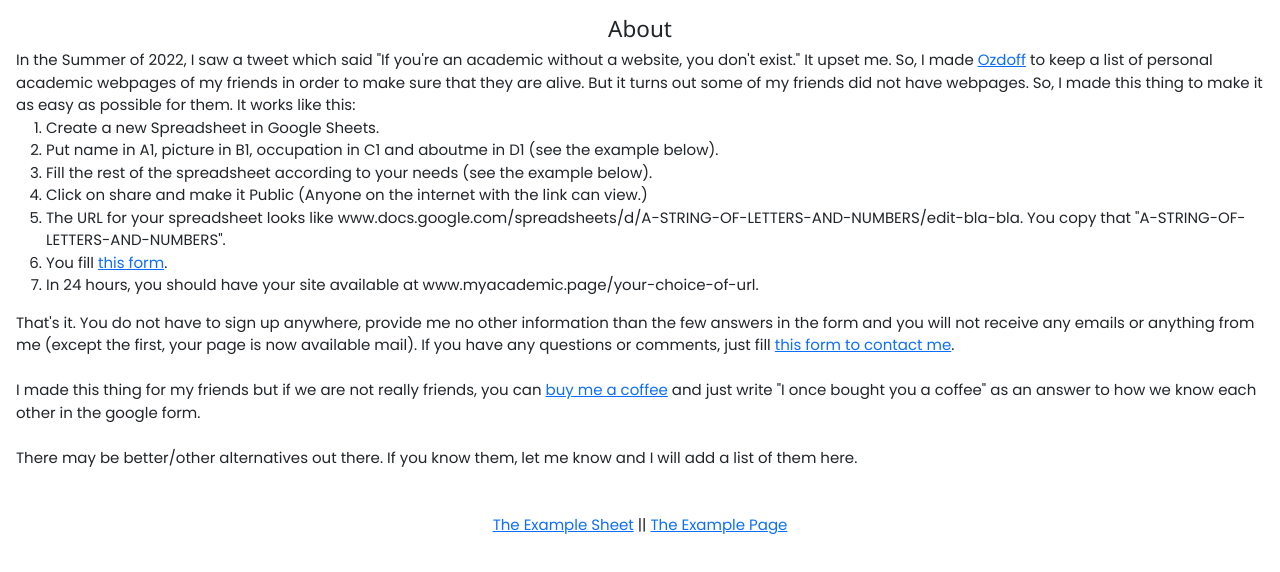
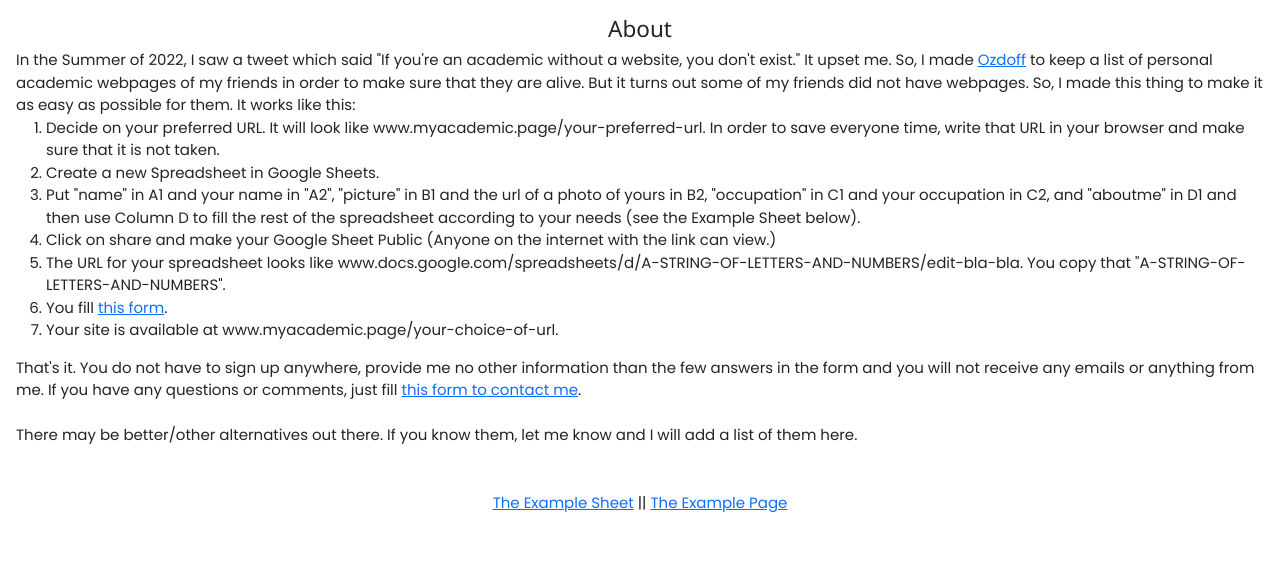
Before and after one commit to myacademicpage/myacademicpage.github.io, a plain HTML site: page index.html in a window 1280 px wide. Shown: the part 102-674 px from the top of the page. Drawn offline with nearby package versions, Linux system fonts and the light colour scheme.

Commit message:
Update index.html

```diff
--- a/index.html
+++ b/index.html
@@ -40,19 +40,15 @@ h1 {letter-spacing: 2px}
    <h4 align="center">About</h4>
 	In the Summer of 2022, I saw a tweet which said "If you're an academic without a website, you don't exist." It upset me. So, I made <a href="https://www.ozdoff.com">Ozdoff</a> to keep a list of personal academic webpages of my friends in order to make sure that they are alive. But it turns out some of my friends did not have webpages. So, I made this thing to make it as easy as possible for them. It works like this:
   <ol>
+	  <li>Decide on your preferred URL. It will look like www.myacademic.page/your-preferred-url. In order to save everyone time, write that URL in your browser and make sure that it is not taken.
     <li>Create a new Spreadsheet in Google Sheets.
-    <li>Put name in A1, picture in B1, occupation in C1 and aboutme in D1 (see the example below).
-    <li>Fill the rest of the spreadsheet according to your needs (see the example below).
-    <li>Click on share and make it Public (Anyone on the internet with the link can view.)
+    <li>Put "name" in A1 and your name in "A2", "picture" in B1 and the url of a photo of yours in B2, "occupation" in C1 and your occupation in C2, and "aboutme" in D1 and then use Column D to fill the rest of the spreadsheet according to your needs (see the Example Sheet below).
+    <li>Click on share and make your Google Sheet Public (Anyone on the internet with the link can view.)
     <li>The URL for your spreadsheet looks like www.docs.google.com/spreadsheets/d/A-STRING-OF-LETTERS-AND-NUMBERS/edit-bla-bla. You copy that "A-STRING-OF-LETTERS-AND-NUMBERS".
-    <li>You fill <a href="https://docs.google.com/forms/d/e/1FAIpQLScFPYdf6ivimnrU_4TSdygjzD4k_sBZb9soxXH8s_89WZugNA/viewform">this form</a>.
-    <li>In 24 hours, you should have your site available at www.myacademic.page/your-choice-of-url.
+    <li>You fill <a href="https://docs.google.com/forms/d/e/1FAIpQLScGN310g2wRTpXC_Zugfb40l7dK_NctcFY0dLHwtEOJe8ozbQ/viewform">this form</a>.
+    <li>Your site is available at www.myacademic.page/your-choice-of-url.
   </ol>
-  That's it. You do not have to sign up anywhere, provide me no other information than the few answers in the form and you will not receive any emails or anything from me (except the first, your page is now available mail). If you have any questions or comments, just fill <a href="https://docs.google.com/forms/d/e/1FAIpQLSekvu5yzhp6AO9DL-S_NCB8IUC2jMrCzVXO4pFbwAkMBiALwA/viewform">this form to contact me</a>.
-
-<br><br>
-
-  I made this thing for my friends but if we are not really friends, you can <a href="https://www.buymeacoffee.com/ozguresentepe">buy me a coffee</a> and just write "I once bought you a coffee" as an answer to how we know each other in the google form.
+  That's it. You do not have to sign up anywhere, provide me no other information than the few answers in the form and you will not receive any emails or anything from me. If you have any questions or comments, just fill <a href="https://docs.google.com/forms/d/e/1FAIpQLSekvu5yzhp6AO9DL-S_NCB8IUC2jMrCzVXO4pFbwAkMBiALwA/viewform">this form to contact me</a>.
 
   <br><br>
 
```
